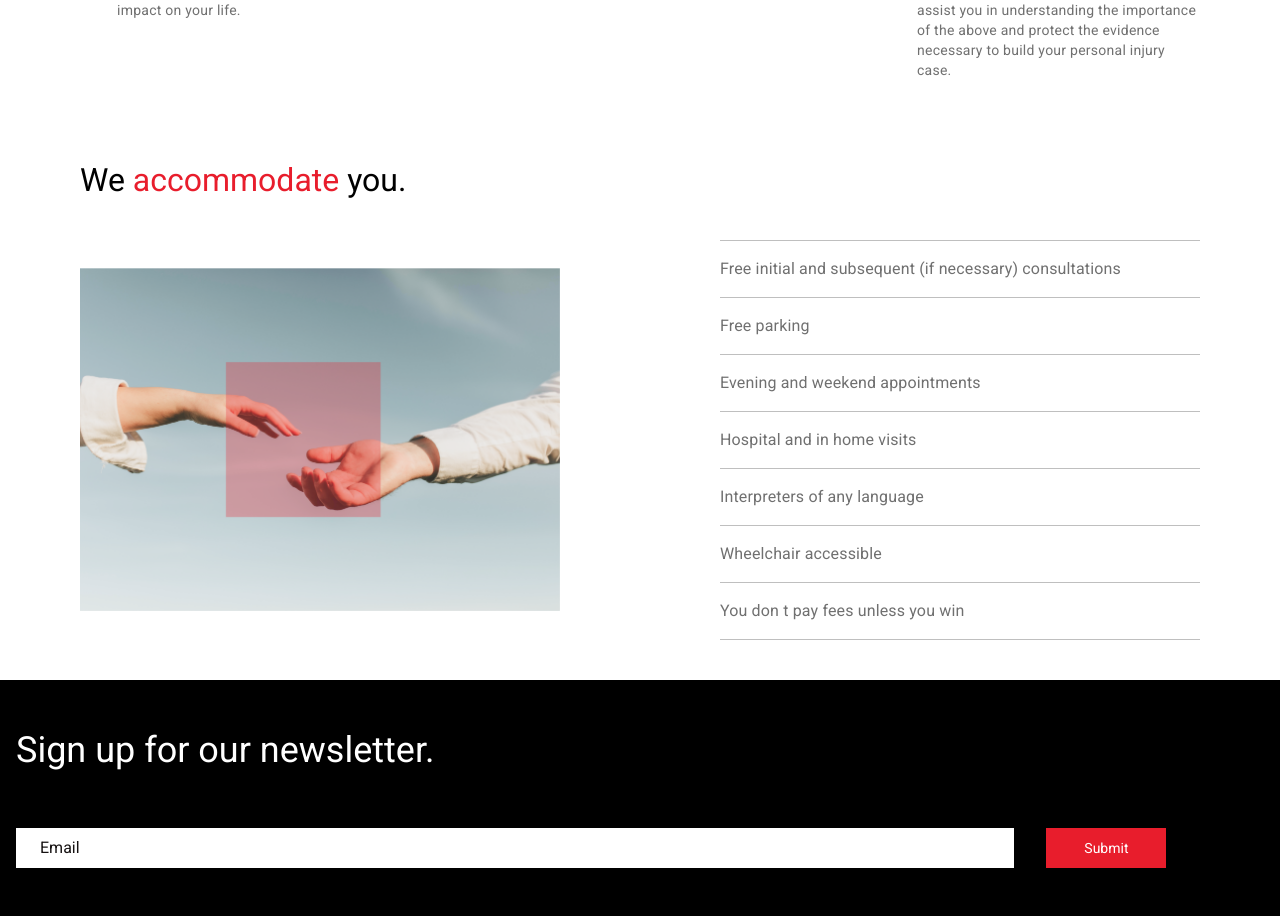
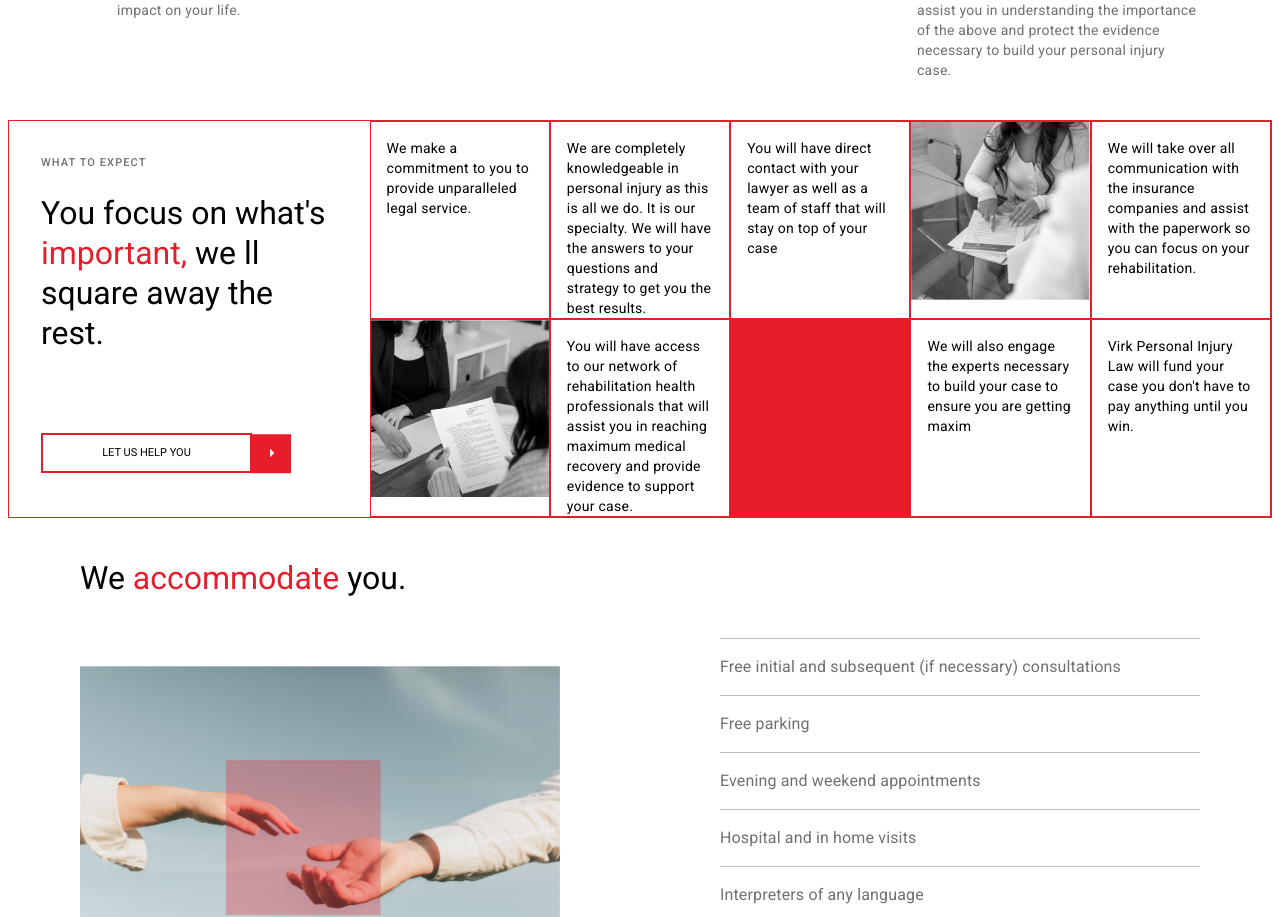
Before and after one commit to DevOluwatoyin/commercial-website, a React (Vite) app: page / in a window 1280 px wide. Shown: the part 5023-5940 px from the top of the page. Built offline with nearby package versions, Linux system fonts and the light colour scheme.

Commit message:
Add expectation section

```diff
--- /dev/null
+++ b/src/components/Expectation.jsx
@@ -0,0 +1,58 @@
+import React from "react";
+import Typography from "./Typography";
+import { ButtonSm } from "./Button";
+import ArrowRight from "../assets/arrow-right.svg";
+import { expectation } from "../constants/partners";
+
+const Expectations = () => {
+  return (
+    <section className="px-2">
+      <div className="border border-primary-main grid grid-rows-[repeat(6_minmax(0,_10px))] grid-cols-[minmax(0,_310px)] md:grid-cols-7 md:grid-rows-2 max-w-[1400px] mx-auto">
+        <div className="md:col-span-2 md:row-span-2 p-8 pb-0">
+          <Typography customClassName="uppercase !text-primary-light !text-[11px] !tracking-widest">
+            What to Expect
+          </Typography>
+          <Typography
+            color="primary-dark"
+            variant="headline-l"
+            fontWeight="regular"
+            customClassName="md:max-w-sm mt-5"
+          >
+            You focus on what's
+            <Typography tag="span" variant="headline-l" fontWeight="regular">
+              {" "}
+              important,
+            </Typography>{" "}
+            we ll square away the rest.
+          </Typography>
+          <div className="flex items-center max-w-[250px] mt-10 md:mt-20">
+            <ButtonSm
+              text="Let us help you"
+              customStyle="!uppercase !text-[11px]"
+            />
+            <img src={ArrowRight} alt="" />
+          </div>
+        </div>
+        {expectation.map((each, id) => (
+          <div key={id} className={`border border-primary-main ${each.style}`}>
+            {each.name ? (
+              <Typography
+                color="primary-dark"
+                fontWeight="regular"
+                customClassName="p-4 pb-0"
+              >
+                {each.name}
+              </Typography>
+            ) : (
+              ""
+            )}
+
+            {each.img ? <img src={each.img} alt="" /> : ""}
+          </div>
+        ))}
+      </div>
+    </section>
+  );
+};
+
+export default Expectations;
--- a/src/constants/partners.jsx
+++ b/src/constants/partners.jsx
@@ -2,6 +2,8 @@ import brain from "../assets/brain.jpg";
 import house from "../assets/house.jpg";
 import spinal from "../assets/spinal.jpg";
 import stJoseph from "../assets/stjoseph.png";
+import Lady from "../assets/lady.jpg";
+import Ladies from "../assets/ladies.jpg";
 
 export const partners = [stJoseph, spinal, house, brain];
 
@@ -23,3 +25,36 @@ export const stats = [
     category: "Motorcycle Accident",
   },
 ];
+
+export const expectation = [
+  {
+    name: "We make a commitment to you to provide unparalleled legal service.",
+  },
+  {
+    name: "We are completely knowledgeable in personal injury as this is all we do. It is our specialty. We will have the answers to your questions and strategy to get you the best results.",
+  },
+  {
+    name: "You will have direct contact with your lawyer as well as a team of staff that will stay on top of your case",
+  },
+  {
+    img: Lady,
+  },
+  {
+    name: "We will take over all communication with the insurance companies and assist with the paperwork so you can focus on your rehabilitation.",
+  },
+  {
+    img: Ladies,
+  },
+  {
+    name: "You will have access to our network of rehabilitation health professionals that will assist you in reaching maximum medical recovery and provide evidence to support your case.",
+  },
+  {
+    style: "bg-primary-main",
+  },
+  {
+    name: "We will also engage the experts necessary to build your case to ensure you are getting maxim",
+  },
+  {
+    name: "Virk Personal Injury Law will fund your case you don't have to pay anything until you win.",
+  },
+];
--- a/src/pages/home.jsx
+++ b/src/pages/home.jsx
@@ -9,6 +9,7 @@ import AreasOfExpertise from "../components/AreasOfExpertise";
 import Accommodate from "../components/Accommodate";
 import Instruction from "../components/Instruction";
 import Testimonies from "../components/Testimonies";
+import Expectation from "../components/Expectation";
 
 const Home = () => {
   return (
@@ -48,6 +49,8 @@ const Home = () => {
 
       <Instruction />
 
+      <Expectation />
+
       <Accommodate />
 
       <NewsLetter />
```
Also changed, not shown: src/assets/ladies.jpg (added), src/assets/lady.jpg (added).
